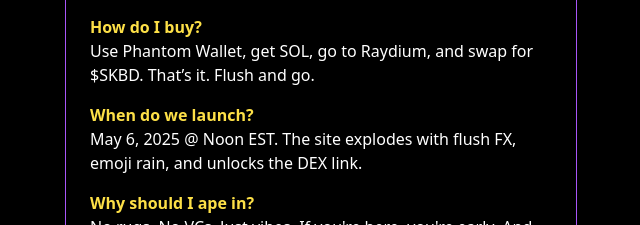
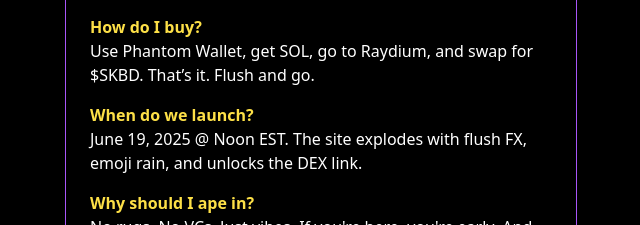
Before and after one commit to moneymakingfrank/skibididoge-site, a React (Vite) app: page / in a window 1280 px wide. Shown: the part 1160-1385 px from the top of the page, without its empty margins (319-959 px from the left). Built offline with nearby package versions, Linux system fonts and the light colour scheme.

Commit message:
Update launch date to Juneteenth

```diff
--- a/src/main.jsx
+++ b/src/main.jsx
@@ -185,7 +185,7 @@
 
     <div>
       <h3 className="font-bold text-yellow-300">When do we launch?</h3>
-      <p>May 6, 2025 @ Noon EST. The site explodes with flush FX, emoji rain, and unlocks the DEX link.</p>
+      <p>June 19, 2025 @ Noon EST. The site explodes with flush FX, emoji rain, and unlocks the DEX link.</p>
     </div>
 
     <div>
```
